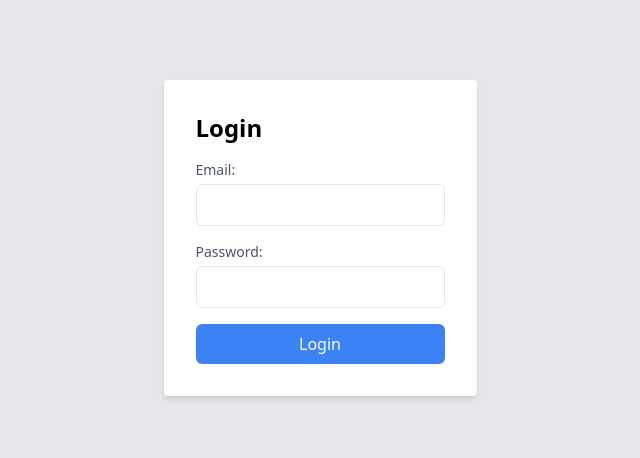
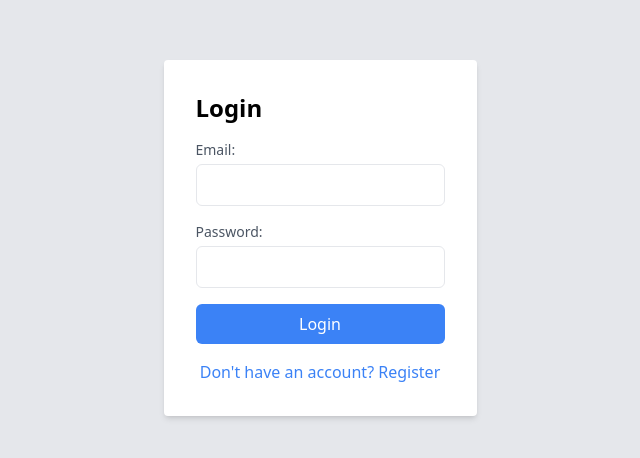
Before and after one commit to GoktugMuratDemir/task-master, a React (Create React App) app: page /auth/login in a window 1280 px wide. Shown: the part 162-620 px from the top of the page, without its empty margins (320-960 px from the left). Built offline with nearby package versions, Linux system fonts and the light colour scheme; no server answers; a web font is replaced by a local one.

Commit message:
Login sayfasında register için yönlendirme eklendi

```diff
--- a/src/Pages/Auth/Login.tsx
+++ b/src/Pages/Auth/Login.tsx
@@ -1,10 +1,12 @@
 import { signInWithEmailAndPassword } from "firebase/auth";
 import React, { useState } from "react";
 import { auth } from "../../Config/FireBase";
+import { useNavigate } from "react-router-dom";
 
 export const Login: React.FC = () => {
   const [email, setEmail] = useState<string>("");
   const [password, setPassword] = useState<string>("");
+  const navigate = useNavigate()
 
   const onSubmit = async (e: React.FormEvent) => {
     e.preventDefault();
@@ -60,6 +62,15 @@ export const Login: React.FC = () => {
             </button>
           </div>
         </form>
+
+        <div className="mt-4 text-center">
+          <button
+            className="text-blue-500 hover:underline"
+            onClick={() => navigate("/auth/register")}
+          >
+            Don't have an account? Register
+          </button>
+        </div>
       </div>
     </div>
   );
```
